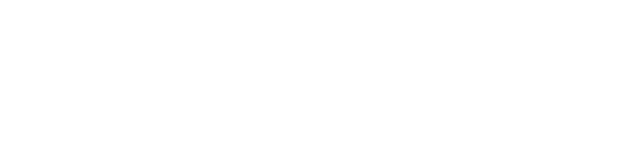
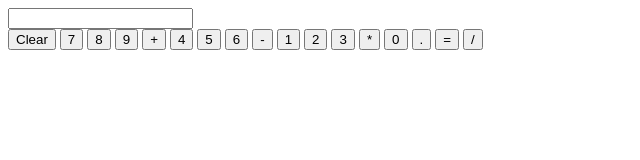
Before and after one commit to julioldv/odin-calculator-project, a plain HTML site: page index.html in a window 1280 px wide. Shown: the whole page, without its empty margins (0-640 px from the left). Drawn offline with Linux system fonts and the light colour scheme.

Commit message:
Add initial calculator structure

```diff
--- a/index.html
+++ b/index.html
@@ -1,12 +1,37 @@
-<!DOCTYPE html>
+<!doctype html>
 <html lang="en">
-<head>
-    <meta charset="UTF-8">
-    <meta name="viewport" content="width=device-width, initial-scale=1.0">
-    <title>Document</title>
-    <link rel="stylesheet" href="style.css">
-</head>
-<body>
+  <head>
+    <meta charset="UTF-8" />
+    <meta name="viewport" content="width=device-width, initial-scale=1.0" />
+    <title>Calculator</title>
+    <link rel="stylesheet" href="style.css" />
+  </head>
+  <body>
+    <div class="calculator-container">
+      <div class="display-container">
+        <input type="number" name="" id="display" readonly/>
+      </div>
+      <div class="button-container">
+        <button id="clearBtn">Clear</button>
+        <button>7</button>
+        <button>8</button>
+        <button>9</button>
+        <button>+</button>
+        <button>4</button>
+        <button>5</button>
+        <button>6</button>
+        <button>-</button>
+        <button>1</button>
+        <button>2</button>
+        <button>3</button>
+        <button>*</button>
+        <button>0</button>
+        <button>.</button>
+        <button>=</button>
+        <button>/</button>
+      </div>
+    </div>
+
     <script src="main.js"></script>
-</body>
+  </body>
 </html>
```
